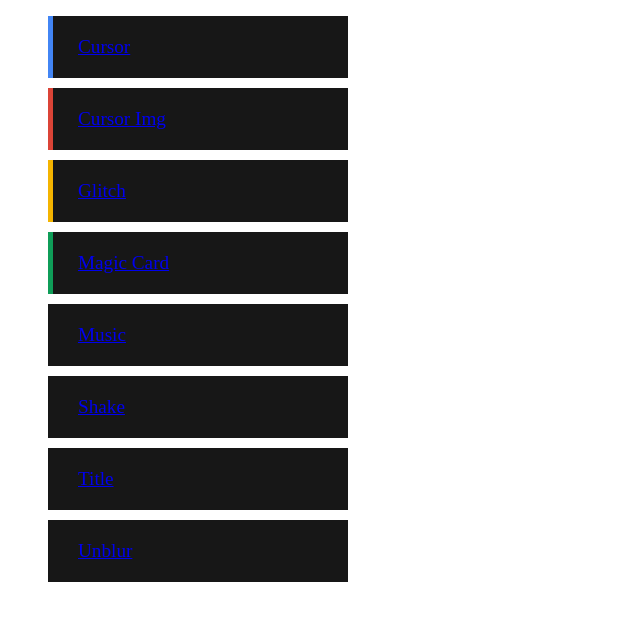
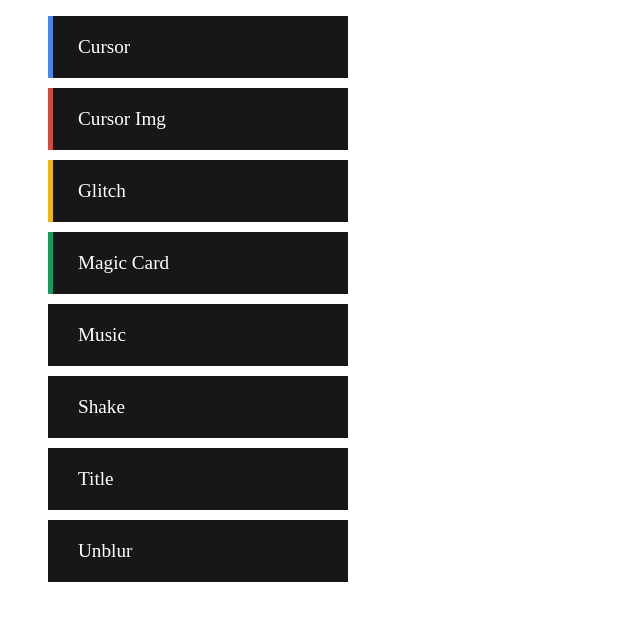
Before and after one commit to Belzebulle/Html-Sharp, a PHP site: page /index.html in a window 1280 px wide. Shown: the top 621 px of the page, without its empty margins (0-640 px from the left). Run offline with PHP 8.4, Linux system fonts and the light colour scheme.

Commit message:
update style.css

```diff
--- a/style.css
+++ b/style.css
@@ -1,3 +1,8 @@
+a {
+    color: #fff;
+    text-decoration: none;
+}
+
 ol {
     width: 300px;
     list-style: none;
@@ -45,6 +50,8 @@ ol li:nth-child(4)::before {
     background: #0f9d58;
 }
 
+
+
 ol li:hover {
     transform: translateX(20px);
 }
```
